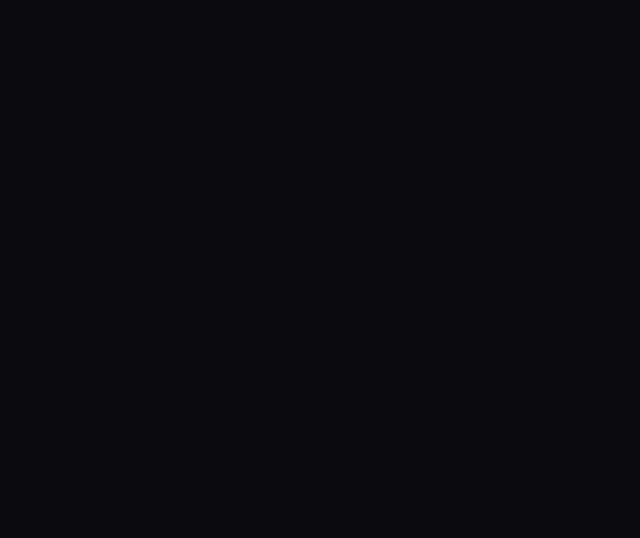
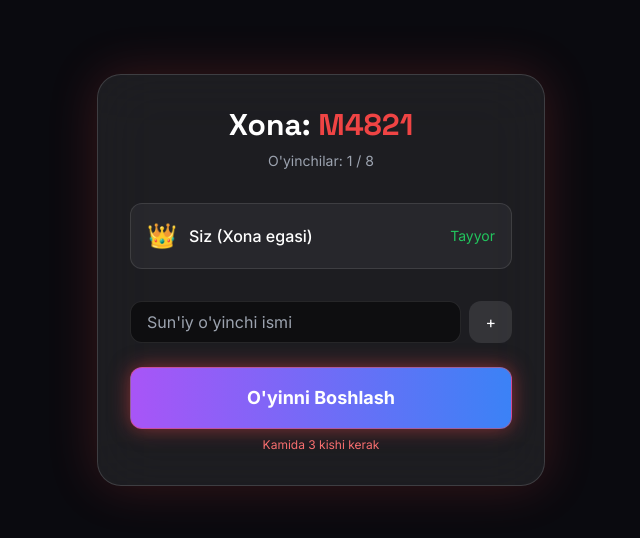
Before and after one commit to omadbek7109-lang/Maf_v1, a React (Vite) app: page /mafia in a window 1280 px wide. Before the commit this address had no page. Shown: the part 120-658 px from the top of the page, without its empty margins (319-959 px from the left). Built offline with nearby package versions, Linux system fonts and the light colour scheme.

Commit message:
Update App.jsx

```diff
--- a/src/App.jsx
+++ b/src/App.jsx
@@ -1,10 +1,12 @@
 import { Routes, Route } from "react-router-dom";
 import Home from "./pages/Home";
+import MafiaPage from "./pages/MafiaPage"; // Yangi import
 
 export default function App() {
   return (
     <Routes>
       <Route path="/" element={<Home />} />
+      <Route path="/mafia" element={<MafiaPage />} /> {/* Yangi route */}
     </Routes>
   );
 }
```
